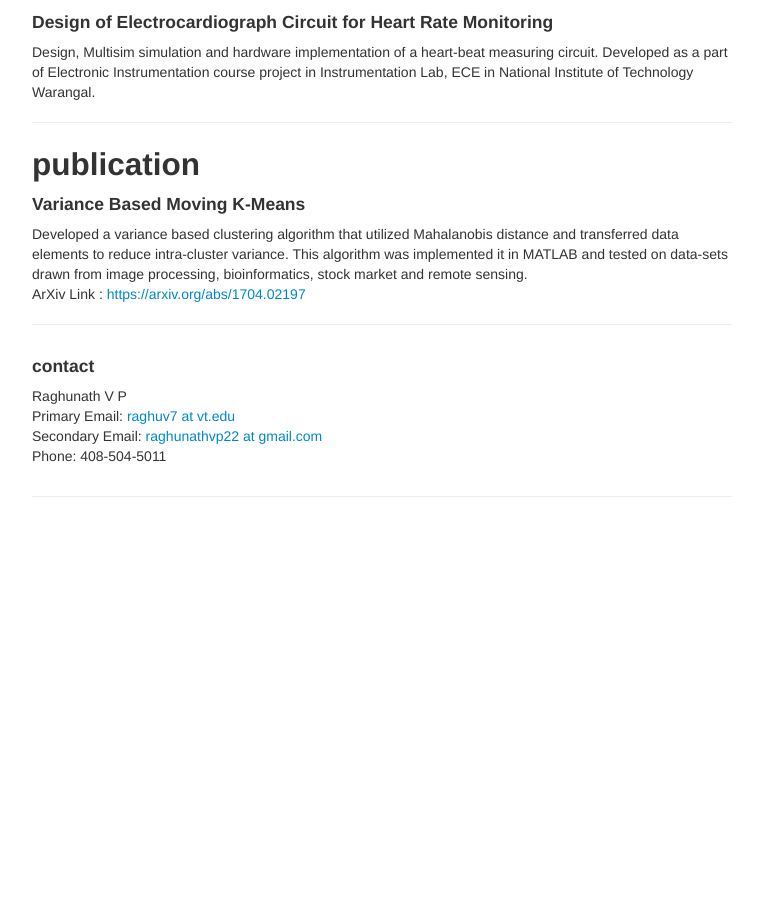
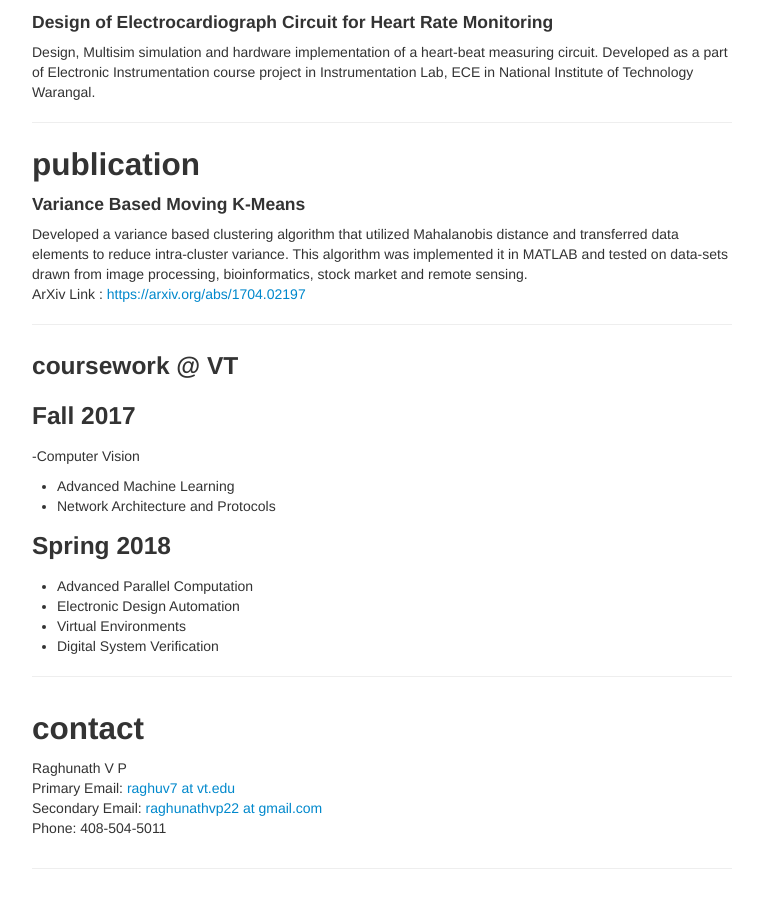
Before and after one commit to rvp22/rvp22.github.io, a Jekyll site: the page built from index.md, in a window 1280 px wide and 900 px high, scrolled down 1941 px. Shown: the whole window, without its empty margins (258-1021 px from the left). Built offline with Jekyll 4.4.1, drawn with Linux system fonts in a browser that asks for light colours; before the commit the page ends 2469 px from its top, so only the background shows below that.

Commit message:
Update index.md

```diff
--- a/index.md
+++ b/index.md
@@ -107,8 +107,27 @@ ArXiv Link : <a href="https://arxiv.org/abs/1704.02197">https://arxiv.org/abs/17
 </div>
 ---
 
+### <a name="current"></a>coursework @ VT
+
+### Fall 2017
+
+-Computer Vision
+- Advanced Machine Learning
+- Network Architecture and Protocols
+
+### Spring 2018
+
+- Advanced Parallel Computation
+- Electronic Design Automation
+- Virtual Environments
+- Digital System Verification
+
+
+
+
+---
 <div class="container">
-<h4><a name="contact me"></a>contact</h4>
+<h2><a name="contact me"></a>contact</h2>
 
 
  Raghunath V P<br/>
```
